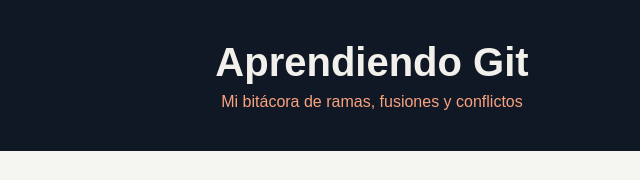
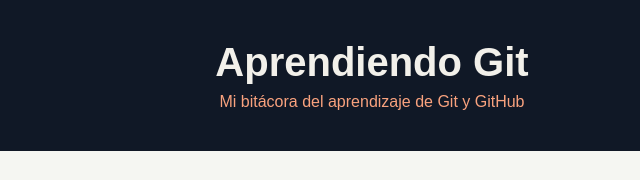
Before and after one commit to Buginette/aprendiendo-git, a plain HTML site: page index.html in a window 1280 px wide. Shown: the top 180 px of the page, 268-908 px from the left. Drawn offline with Linux system fonts and the light colour scheme.

Commit message:
Modifica subtitulo desde rama principal

```diff
--- a/index.html
+++ b/index.html
@@ -10,7 +10,7 @@
 <body>
     <header>
         <h1>Aprendiendo Git</h1>
-        <p>Mi bitácora de ramas, fusiones y conflictos</p>
+        <p>Mi bitácora del aprendizaje de Git y GitHub</p>
     </header>
     <main>
         <section>
```
